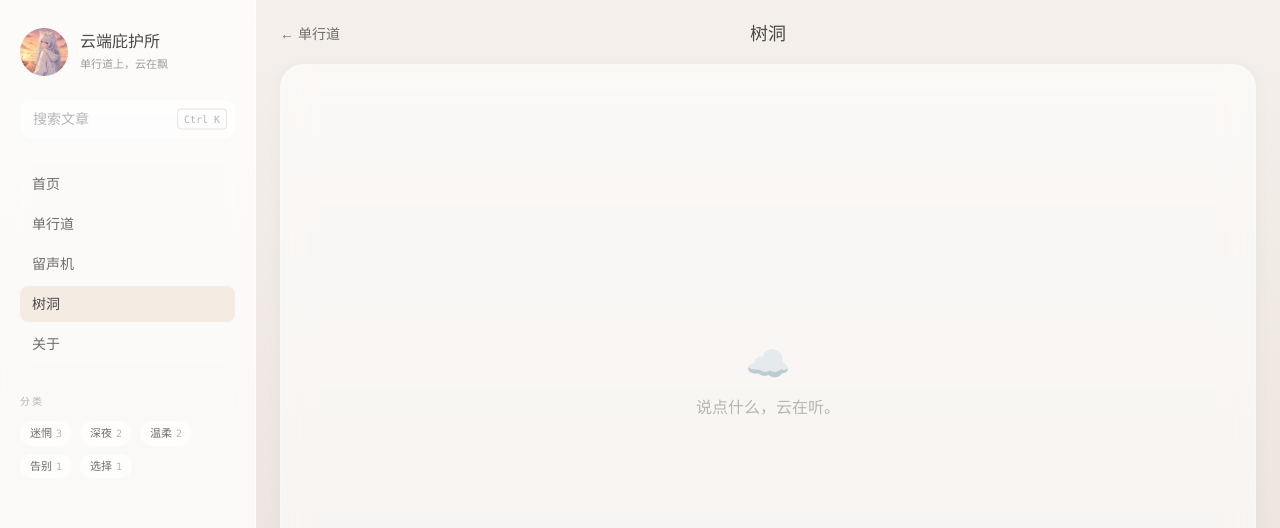
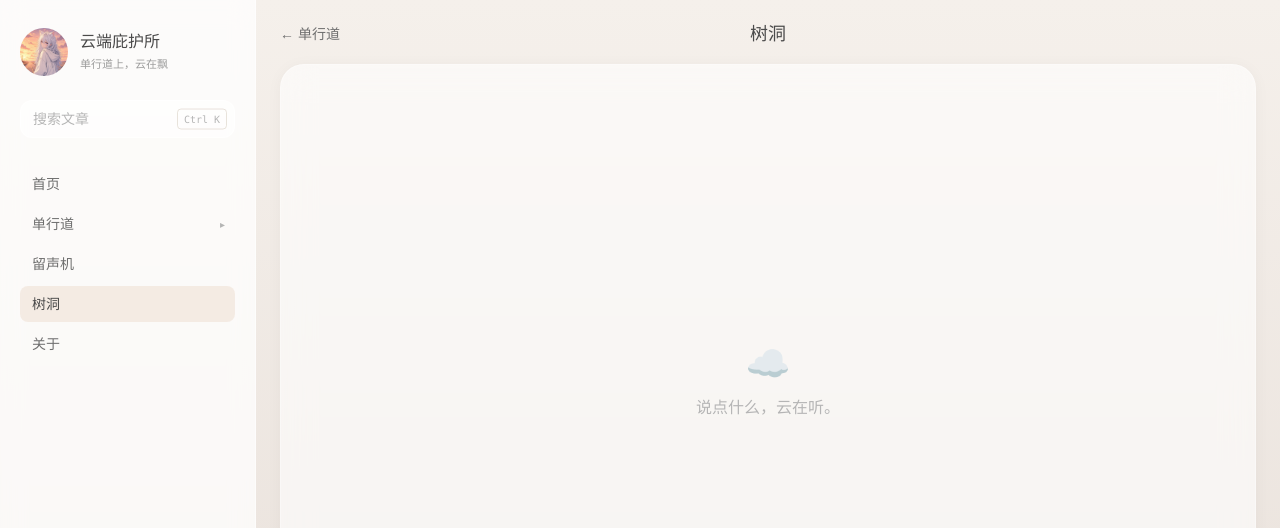
Before and after one commit to yunx947-boop/Cloud-shelter, a Next.js app: page /chat in a window 1280 px wide. Shown: the top 528 px of the page. Built offline with nearby package versions, Linux system fonts and the light colour scheme.

Commit message:
侧栏分类收进「单行道」折叠子菜单，移除底部独立分区

```diff
--- a/components/Sidebar.tsx
+++ b/components/Sidebar.tsx
@@ -38,12 +38,17 @@ export default function Sidebar({
   const pathname = usePathname()
   const [open, setOpen] = useState(false)
   const [q, setQ] = useState('')
+  const [roadOpen, setRoadOpen] = useState(
+    () => pathname === '/clouds' || pathname.startsWith('/tags'),
+  )
   const inputRef = useRef<HTMLInputElement>(null)
 
   // 换页时收起抽屉、清空搜索
   useEffect(() => {
     setOpen(false)
     setQ('')
+    // 进到单行道或标签页时，自动展开它下面的分类
+    if (pathname === '/clouds' || pathname.startsWith('/tags')) setRoadOpen(true)
   }, [pathname])
 
   // Ctrl/Cmd + K 唤起搜索，Esc 清空
@@ -153,9 +158,11 @@ export default function Sidebar({
           )}
         </div>
 
-        {/* 分区导航 */}
+        {/* 分区导航：单行道带可折叠的分类子菜单 */}
         <nav className="mt-7 space-y-1">
-          {navItems.map((item) => (
+          {navItems.map((item) => {
+            if (item.href !== '/clouds') {
+              return (
                 <Link
                   key={item.href}
                   href={item.href}
@@ -167,27 +174,75 @@ export default function Sidebar({
                 >
                   {item.label}
                 </Link>
-          ))}
+              )
+            }
+
+            const roadActive = pathname === '/clouds' || pathname.startsWith('/tags')
+            return (
+              <div key={item.href}>
+                <div
+                  className={`flex items-center rounded-lg transition-colors ${
+                    isActive(item.href) ? 'bg-amber-soft' : 'hover:bg-white/60'
+                  }`}
+                >
+                  <Link
+                    href={item.href}
+                    className={`flex-1 rounded-lg px-3 py-2 text-sm transition-colors ${
+                      roadActive ? 'font-normal text-ink' : 'font-light text-ink-sub'
+                    }`}
+                  >
+                    {item.label}
+                  </Link>
+                  <button
+                    type="button"
+                    onClick={() => setRoadOpen((v) => !v)}
+                    aria-label={roadOpen ? '收起分类' : '展开分类'}
+                    aria-expanded={roadOpen}
+                    className="px-2.5 py-2 text-[10px] text-ink-faint transition-colors hover:text-ink"
+                  >
+                    <span className={`inline-block transition-transform duration-200 ${roadOpen ? 'rotate-90' : ''}`}>
+                      ▸
+                    </span>
+                  </button>
+                </div>
+
+                {roadOpen && (
+                  <div className="ml-3 mt-1 space-y-0.5 border-l border-sand/70 pl-3">
+                    <Link
+                      href="/clouds"
+                      className={`block rounded px-2 py-1 text-xs transition-colors ${
+                        pathname === '/clouds'
+                          ? 'font-normal text-ink'
+                          : 'font-light text-ink-sub hover:text-ink'
+                      }`}
+                    >
+                      全部
+                    </Link>
+                    {tags.map((t) => {
+                      const tagPath = `/tags/${encodeURIComponent(t.name)}`
+                      const tagActive = pathname === tagPath
+                      return (
+                        <Link
+                          key={t.name}
+                          href={tagPath}
+                          className={`flex items-center justify-between rounded px-2 py-1 text-xs transition-colors ${
+                            tagActive
+                              ? 'font-normal text-ink'
+                              : 'font-light text-ink-sub hover:text-ink'
+                          }`}
+                        >
+                          <span>{t.name}</span>
+                          <span className="font-mono text-[10px] text-ink-faint">{t.count}</span>
+                        </Link>
+                      )
+                    })}
+                  </div>
+                )}
+              </div>
+            )
+          })}
         </nav>
 
-        {/* 内容分类 */}
-        {tags.length > 0 && (
-          <>
-            <p className="mt-8 font-mono text-[10px] uppercase tracking-[0.2em] text-ink-faint">分类</p>
-            <div className="mt-3 flex flex-wrap gap-2">
-              {tags.map((t) => (
-                <Link
-                  key={t.name}
-                  href={`/tags/${encodeURIComponent(t.name)}`}
-                  className="rounded-full bg-white/60 px-2.5 py-1 text-[11px] font-light text-ink-sub transition-colors hover:bg-amber-soft hover:text-ink"
-                >
-                  {t.name}
-                  <span className="ml-1 font-mono text-[10px] text-ink-faint">{t.count}</span>
-                </Link>
-              ))}
-            </div>
-          </>
-        )}
       </aside>
     </>
   )
```
Lines whose indentation alone changed are shown as unchanged.
